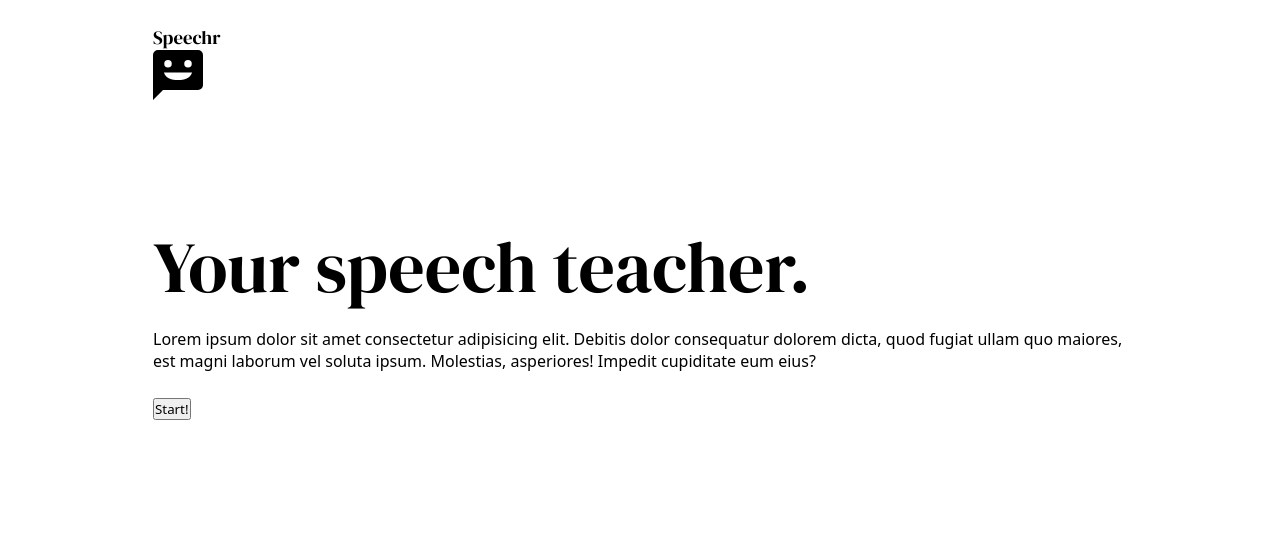
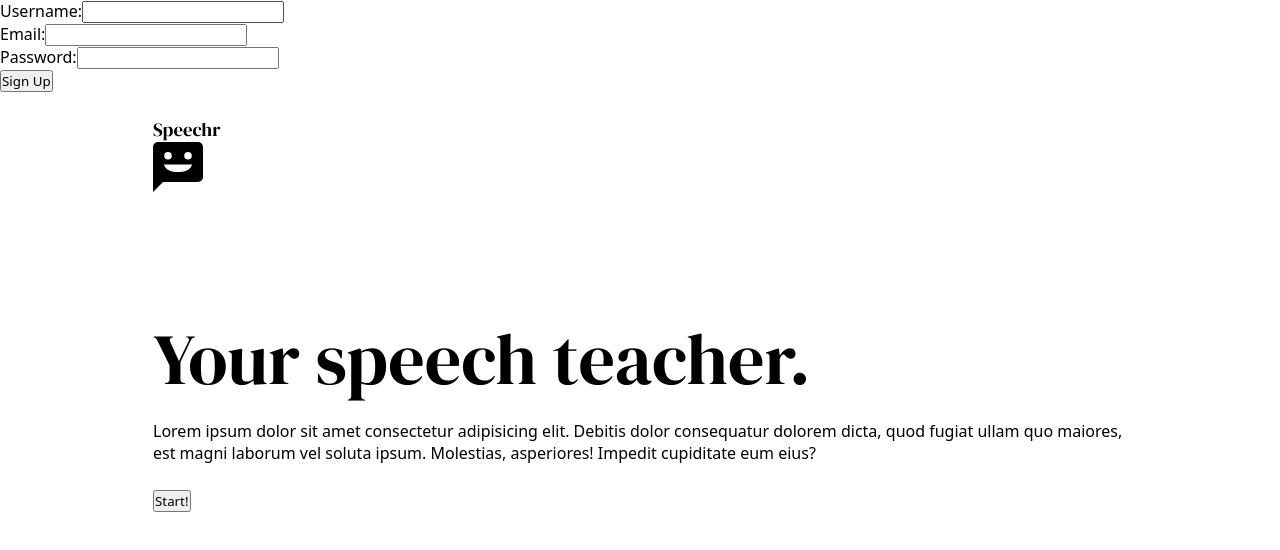
Before and after one commit to axolotl-salamander/speechmander, a React app: page / in a window 1280 px wide. Shown: the top 550 px of the page. Built offline with nearby package versions, Linux system fonts and the light colour scheme; what mic-recorder-to-mp3 would draw is missing.

Commit message:
signup done

```diff
--- /dev/null
+++ b/client/components/signup.jsx
@@ -0,0 +1,78 @@
+import React, { useState } from "react";
+
+function Signup() {
+  const [loginData, setLoginData] = useState({
+    username: "",
+    email: "",
+    password: "",
+  });
+
+  const handleSubmit = (event) => {
+    event.preventDefault();
+    //send data to server
+    fetch("/user/create", {
+      method: "POST",
+      headers: {
+        "Content-Type": "application/json",
+      },
+      body: JSON.stringify(loginData),
+    })
+      .then((response) => {
+        return response.json();
+      })
+      .then((data) => {
+        console.log("Success:", data);
+      })
+      .catch((error) => {
+        console.error("Error:", error);
+      });
+  };
+
+  const handleChange = (event) => {
+    setLoginData({
+      ...loginData,
+      [event.target.name]: event.target.value,
+    });
+  };
+
+  return (
+    <form id = "signupform" onSubmit={handleSubmit}>
+      <div>
+        <label htmlFor="username">Username:</label>
+        <input
+          type="text"
+          id="username"
+          name="username"
+          value={loginData.username}
+          onChange={handleChange}
+          required
+        />
+      </div>
+      <div>
+        <label htmlFor="email">Email:</label>
+        <input
+          type="email"
+          id="email"
+          name="email"
+          value={loginData.email}
+          onChange={handleChange}
+          required
+        />
+      </div>
+      <div>
+        <label htmlFor="password">Password:</label>
+        <input
+          type="password"
+          id="password"
+          name="password"
+          value={loginData.password}
+          onChange={handleChange}
+          required
+        />
+      </div>
+      <button type="submit">Sign Up</button>
+    </form>
+  );
+}
+
+export default Signup;
--- a/client/containers/1Welcome.jsx
+++ b/client/containers/1Welcome.jsx
@@ -1,6 +1,7 @@
 import React from 'react';
 import { useSelector, useDispatch } from 'react-redux';
 import ButtonComponent from '../components/ButtonComponent.jsx';
+import Signup from '../components/signup.jsx';
 
 
 const WelcomeContainer = () => {
@@ -9,6 +10,9 @@ const WelcomeContainer = () => {
 
   return (
     <>
+    <div>
+      <Signup/>
+      </div>
       <div className="nav-container">
         <div className="logo">
           <h3>Speechr</h3>
--- a/client/stylesheets/styles.css
+++ b/client/stylesheets/styles.css
@@ -22,6 +22,14 @@ h1 {
 }
 
 /* WELCOME PAGE */
+
+.signupform {
+    position: absolute;
+    display: flex;
+    flex-direction: row;
+    justify-content: right;
+}
+
 .nav-container, .hero-container {
     padding: 25px;
     margin: 0 10%;
--- a/webpack.config.js
+++ b/webpack.config.js
@@ -23,7 +23,7 @@ module.exports = {
     },
     proxy: [
       {
-        context: ['/api', '/test'],
+        context: ['/api', '/test', '/user'],
         target: 'http://localhost:3000',
       },
     ],
```
